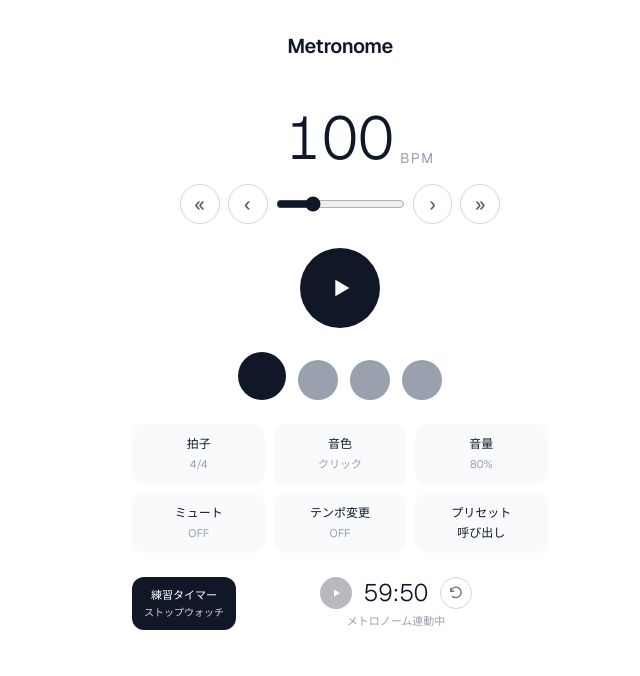
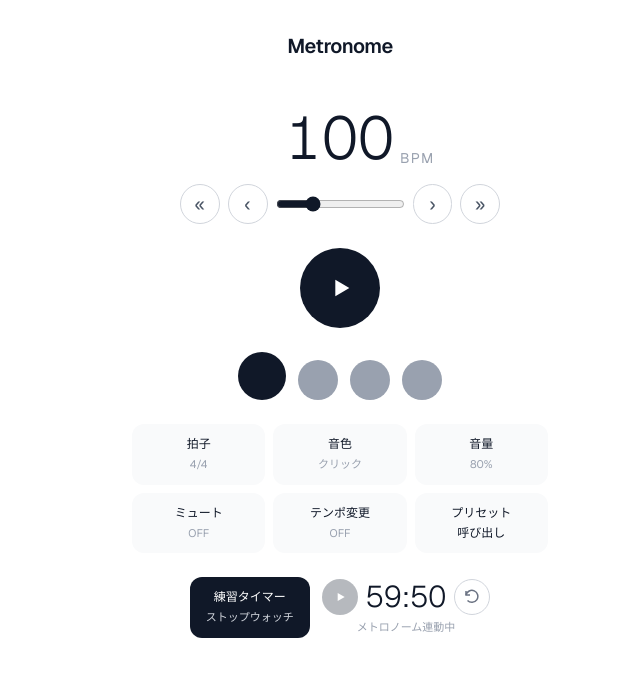
Before and after one commit to kai-ai-123/metronome, a Next.js app: page / in a window 1280 px wide. Shown: the top 676 px of the page, without its empty margins (300-940 px from the left). Built offline with nearby package versions, Linux system fonts and the light colour scheme.

Commit message:
fix: タイマーを中央揃えレイアウトに変更、文字サイズを元に戻す
Co-Authored-By: Claude Opus 4.6 <noreply@anthropic.com>

```diff
--- a/src/components/PracticeTimer.tsx
+++ b/src/components/PracticeTimer.tsx
@@ -52,33 +52,33 @@ export function PracticeTimer({
   return (
     <>
       {/* 2列: 設定ボタン（左） + 時間表示（右） */}
-      <div className="w-full grid grid-cols-[auto_1fr] gap-2" data-testid="practice-timer">
+      <div className="w-full flex items-center justify-center gap-3" data-testid="practice-timer">
         {/* 設定ボタン */}
         <button
           onClick={onOpenModal}
-          className={`flex flex-col items-center justify-center gap-0.5 py-2 px-3 rounded-xl transition-colors min-w-[72px] ${
+          className={`flex flex-col items-center justify-center gap-1 py-3 px-4 rounded-xl transition-colors ${
             enabled
               ? 'bg-gray-900 text-white'
               : 'bg-gray-50 hover:bg-gray-100'
           }`}
         >
-          <span className={`text-[11px] font-medium ${enabled ? 'text-white' : 'text-gray-900'}`}>
+          <span className={`text-xs font-medium ${enabled ? 'text-white' : 'text-gray-900'}`}>
             練習タイマー
           </span>
-          <span className={`text-[10px] ${enabled ? 'text-gray-300' : 'text-gray-400'}`}>
+          <span className={`text-[11px] ${enabled ? 'text-gray-300' : 'text-gray-400'}`}>
             {timerSubLabel(enabled, mode)}
           </span>
         </button>
 
         {/* 時間表示 + 操作 */}
         {enabled ? (
-          <div className="flex flex-col items-center justify-center h-full">
-            <div className="flex items-center justify-center gap-3 w-full px-1">
+          <div className="flex flex-col items-center justify-center">
+            <div className="flex items-center gap-2">
               {/* 再生/停止 */}
               <button
                 onClick={isRunning ? onStop : onStart}
                 disabled={playDisabled}
-                className={`w-8 h-8 shrink-0 flex items-center justify-center rounded-full transition-all ${
+                className={`w-9 h-9 shrink-0 flex items-center justify-center rounded-full transition-all ${
                   playDisabled
                     ? 'bg-gray-900/30 text-white cursor-not-allowed'
                     : 'bg-gray-900 text-white hover:bg-gray-700 active:scale-95'
@@ -86,29 +86,29 @@ export function PracticeTimer({
                 aria-label={isRunning ? 'タイマー停止' : 'タイマー開始'}
               >
                 {isRunning ? (
-                  <svg width="12" height="12" viewBox="0 0 24 24" fill="currentColor">
+                  <svg width="14" height="14" viewBox="0 0 24 24" fill="currentColor">
                     <rect x="6" y="5" width="4" height="14" rx="1" />
                     <rect x="14" y="5" width="4" height="14" rx="1" />
                   </svg>
                 ) : (
-                  <svg width="12" height="12" viewBox="0 0 24 24" fill="currentColor">
+                  <svg width="14" height="14" viewBox="0 0 24 24" fill="currentColor">
                     <polygon points="8,5 20,12 8,19" />
                   </svg>
                 )}
               </button>
 
               {/* 時間 */}
-              <span className={`text-2xl font-light tabular-nums text-center ${isFinished ? 'text-green-600' : 'text-gray-900'}`}>
+              <span className={`text-3xl font-light tabular-nums text-center ${isFinished ? 'text-green-600' : 'text-gray-900'}`}>
                 {timeDisplay}
               </span>
 
               {/* リセット */}
               <button
                 onClick={onReset}
-                className="w-8 h-8 shrink-0 flex items-center justify-center rounded-full border border-gray-300 hover:bg-gray-100 text-gray-500 transition-colors"
+                className="w-9 h-9 shrink-0 flex items-center justify-center rounded-full border border-gray-300 hover:bg-gray-100 text-gray-500 transition-colors"
                 aria-label="タイマーリセット"
               >
-                <svg width="14" height="14" viewBox="0 0 16 16" fill="none" stroke="currentColor" strokeWidth="1.5">
+                <svg width="16" height="16" viewBox="0 0 16 16" fill="none" stroke="currentColor" strokeWidth="1.5">
                   <path d="M2 2v4h4" />
                   <path d="M2 6A6 6 0 1 1 3.5 11.5" />
                 </svg>
```
